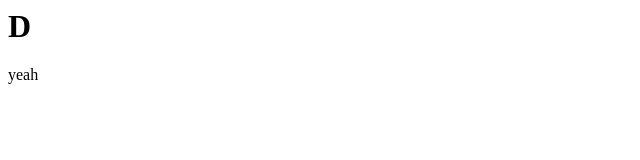
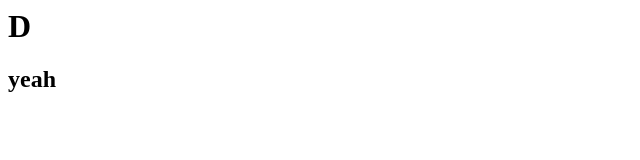
Before and after one commit to opst-D-Take/test-site, a plain HTML site: page index.html in a window 1280 px wide. Shown: the full height of the page, 0-640 px from the left. Drawn offline with Linux system fonts and the light colour scheme.

Commit message:
mod reviewapps

```diff
--- a/index.html
+++ b/index.html
@@ -6,6 +6,6 @@ D
 </head>
 <body>
 <h1>D</h1>
-<p>yeah</p>
+<h2>yeah<h2>
 </body>
 </html>
```
